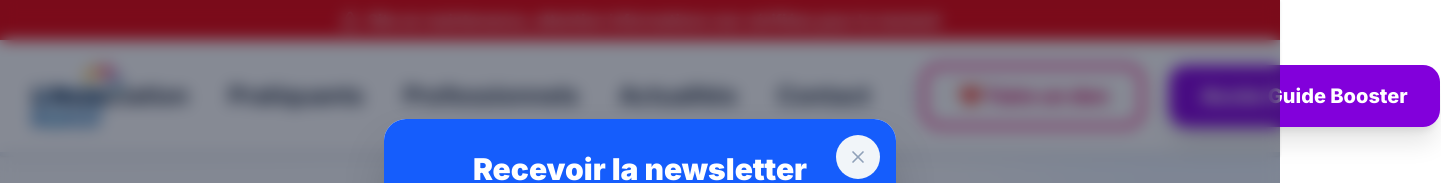
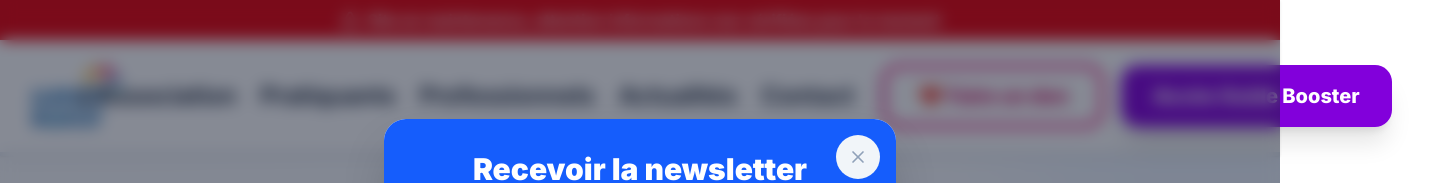
Before and after one commit to ngobet1975/handiboost.fr, a Next.js app: page / in a window 1280 px wide. Shown: the top 183 px of the page, 1441 px wide, since content can reach past the window. Built offline with nearby package versions, Linux system fonts and the light colour scheme; no server answers; the database is empty.

Commit message:
fix: regroupement du logo et de la navigation pour garantir un espacement et eviter que le texte L'Association ne colle au logo

```diff
--- a/src/components/Header.tsx
+++ b/src/components/Header.tsx
@@ -28,19 +28,21 @@ export function Header() {
         Site en maintenance, attention informations non vérifiées pour le moment
       </div>
       <header className="px-6 lg:px-8 py-4 lg:py-6 flex items-center justify-between bg-white border-b-4 border-slate-200 shadow-sm relative">
-      <div className="flex items-center gap-4 lg:gap-5">
+      <div className="flex items-center gap-8 xl:gap-12">
+        <div className="flex items-center">
           <Link href="/" onClick={closeMenu} className="block shrink-0">
             <img src="/logo-handiboost.png" alt="Handiboost" className="h-12 lg:h-16 w-auto object-contain" />
           </Link>
         </div>
-      <nav className="hidden xl:flex items-center gap-10 pr-10 border-r-4 border-slate-200">
+        <nav className="hidden xl:flex items-center gap-6 2xl:gap-10 border-r-4 border-slate-200 pr-6 2xl:pr-10">
           <Link href="/association" className={getLinkClass('/association', 'text-blue-800')}>L'Association</Link>
           <Link href="/pratiquants" className={getLinkClass('/pratiquants', 'text-blue-800')}>Pratiquants</Link>
           <Link href="/professionnels" className={getLinkClass('/professionnels', 'text-purple-800')}>Professionnels</Link>
           <Link href="/actualites" className={getLinkClass('/actualites', 'text-pink-700')}>Actualités</Link>
           <Link href="/contact" className={getLinkClass('/contact', 'text-blue-800')}>Contact</Link>
         </nav>
-      <div className="hidden xl:flex items-center gap-6 pl-2">
+      </div>
+      <div className="hidden xl:flex items-center gap-4 2xl:gap-6">
         <Button nativeButton={false} render={<Link href="/dons" />} variant="outline" className="text-xl font-extrabold border-4 border-pink-600 text-pink-700 hover:bg-pink-100 h-16 px-8 rounded-2xl transition-all">
           ❤️ Faire un don
         </Button>
```
Lines whose indentation alone changed are shown as unchanged.
